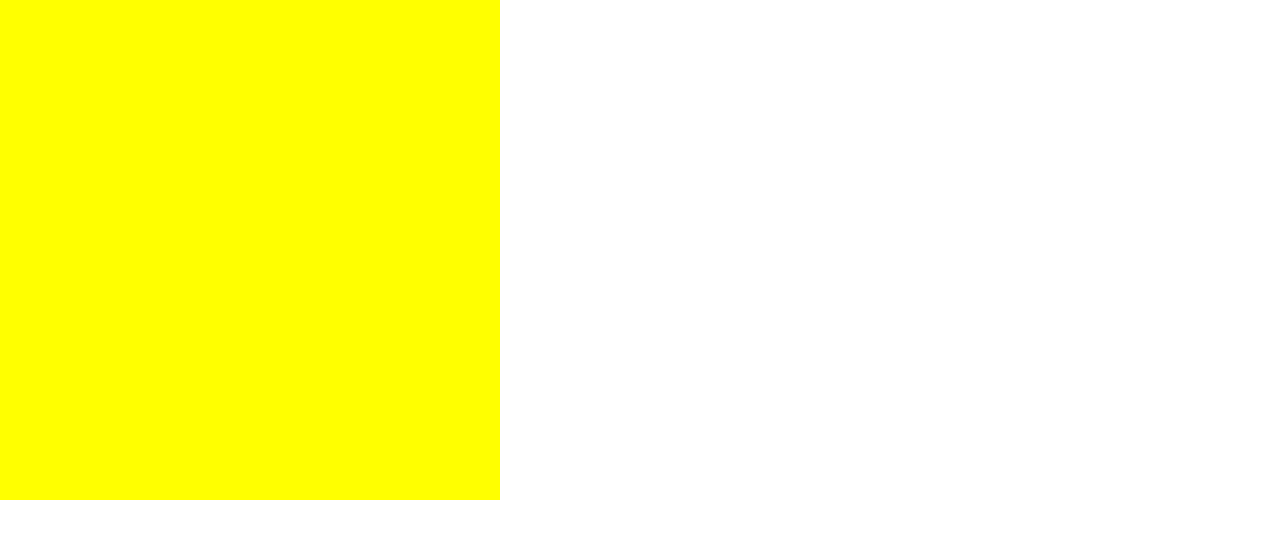
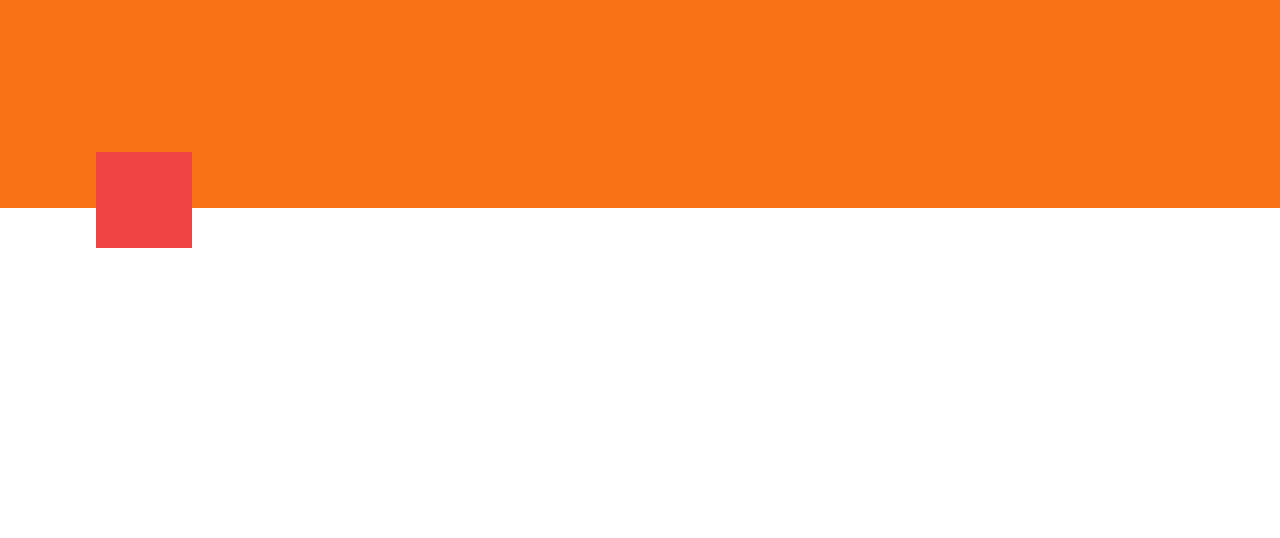
Before and after one commit to yangTauTauAjah/PersonalPortfolio, a website: page src/html/test.html in a window 1280 px wide. Drawn offline with Linux system fonts and the light colour scheme.

Commit message:
fixed overflow-x

```diff
--- a/src/html/test.html
+++ b/src/html/test.html
@@ -1,44 +1,31 @@
 <!DOCTYPE html>
-<html lang="en">
+<html style="overflow: hidden;" lang="en">
 <head>
   <meta charset="UTF-8">
   <meta http-equiv="X-UA-Compatible" content="IE=edge">
   <meta name="viewport" content="width=device-width, initial-scale=1.0">
+  <link href="/dist/output.css" rel="stylesheet">
   <title>Document</title>
-  <style>
-    * {
-      margin: 0;
-      padding: 0;
-    }
-
-    .parent {
-      /* overflow: hidden; */
-    }
-
-    .container {
-      aspect-ratio: 1;
-      width: 500px;
-      background: cyan;
-    }
-
-    .child {
-      position: absolute;
-      aspect-ratio: 1;
-      width: 100px;
-      z-index: 10;
-    }
-  </style>
 </head>
-<body>
-  <div class="parent">
-    <div style="z-index: 0" class="container">
-      <div style="z-index: 100; background-color: beige; aspect-ratio: 1; width: 100px;"></div>
-      <div></div>
-    </div>
-  </div>
-
-  <div>
-    <div  style="z-index: 1; top: 0; position: absolute; aspect-ratio: 1; width: 500px; background: yellow;">
+<body class="w-[100vw]">
+  <div class="
+  w-full
+  h-52
+  bg-blue-600
+  ">
+    <div class="
+    relative
+    w-full
+    h-full
+    bg-orange-500
+    overflow-x-visible">
+      <div class="
+      absolute
+      -bottom-10
+      translate-x-full
+      aspect-square
+      w-24
+      bg-red-500"></div>
     </div>
   </div>
 </body>
```
Also changed, not shown: src/html/index.html (+3 -3 lines), dist/output.css.
